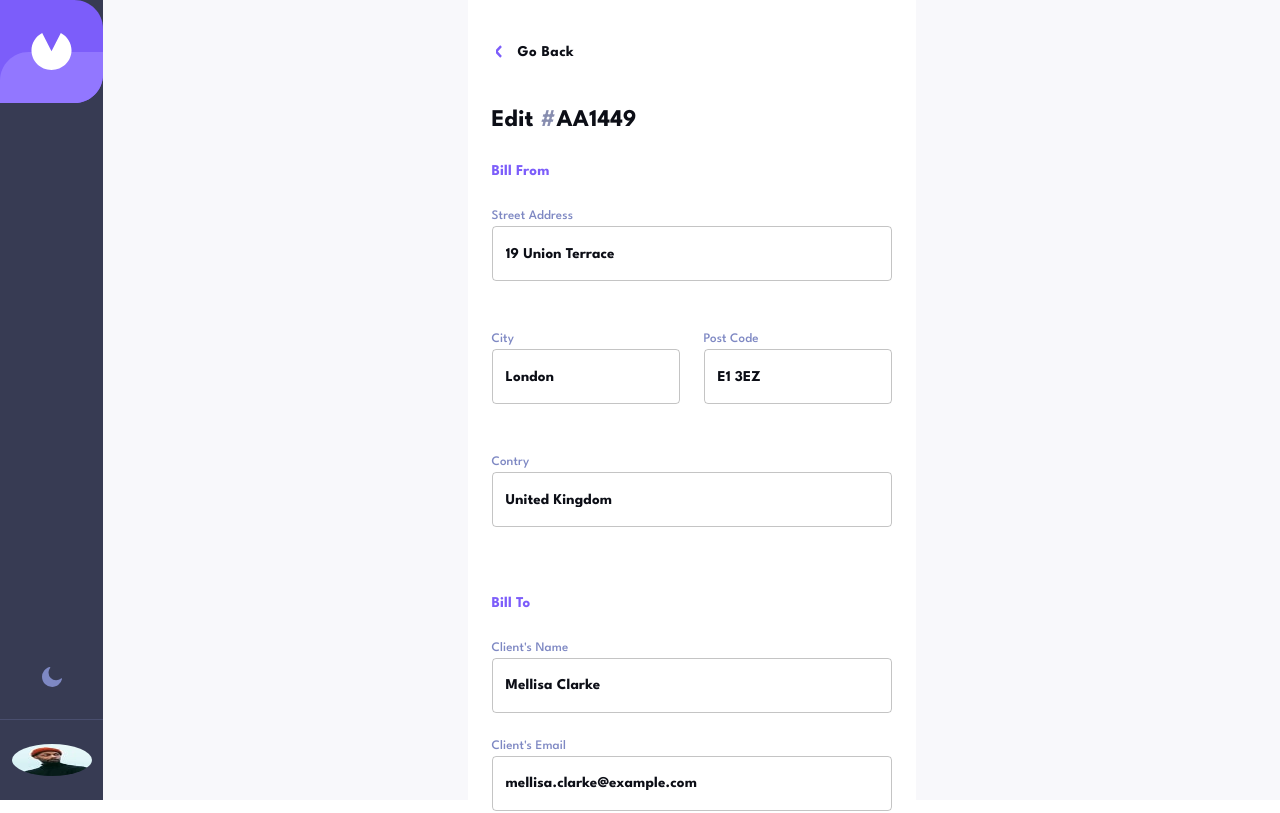
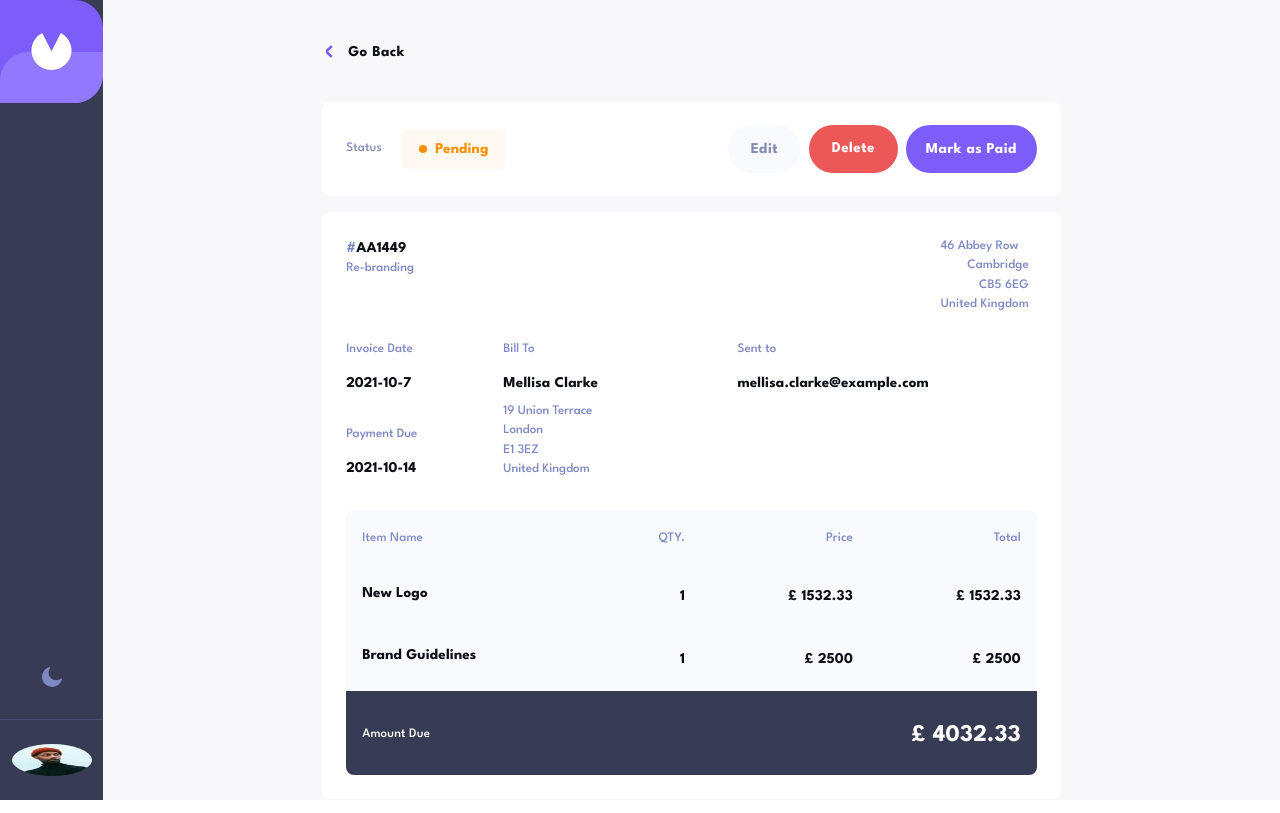
Before and after one commit to bilanoo/invoice, a React (Vite) app: page /edit-invoice/AA1449 in a window 1280 px wide. Shown: the top 813 px of the page. Built offline with nearby package versions, Linux system fonts and the light colour scheme.

Commit message:
drawer for edit invoice implemented, modified the back to home button page to do the right thing based on the drawer being open or not.

```diff
--- a/package.json
+++ b/package.json
@@ -14,7 +14,9 @@
     "@emotion/styled": "^11.11.0",
     "@mui/material": "^5.14.7",
     "@mui/styled-engine-sc": "^5.14.7",
+    "@mui/x-date-pickers": "^6.14.0",
     "@reduxjs/toolkit": "^1.9.5",
+    "dayjs": "^1.11.9",
     "react": "^18.2.0",
     "react-dom": "^18.2.0",
     "react-redux": "^8.1.2",
@@ -31,6 +33,6 @@
     "eslint-plugin-react-hooks": "^4.6.0",
     "eslint-plugin-react-refresh": "^0.4.3",
     "typescript": "^5.0.2",
-    "vite": "^4.4.5"
+    "vite": "^4.4.9"
   }
 }
--- a/src/pages/EditInvoice/Editinvoice.tsx
+++ b/src/pages/EditInvoice/Editinvoice.tsx
@@ -24,8 +24,9 @@ export const EditInvoice = () => {
 
   const allInvoicesData = useAppSelector((state) => state.invoice.value);
   const [invoice, setInvoice] = useState<Invoice>(
-    allInvoicesData.find((invoice) => invoice.id === id)!
+    allInvoicesData.find((invoice: Invoice) => invoice.id === id)!
   );
+  const [isDrawerOpen, setIsDrawerOpen] = useState(false);
 
   const lightOrDarkMode = useAppSelector(
     (state) => state.darkOrLightMode.value
@@ -47,20 +48,33 @@ export const EditInvoice = () => {
     dispatch({ type: "invoice/delete", payload: id });
     navigate("/");
   };
+
+  const handleEditInvoiceClick = () => {
+    setIsDrawerOpen(true);
+  };
+
+  const closeDrawer = () => {
+    setIsDrawerOpen(false);
+  };
   return (
     <ThemeProvider theme={theme}>
       <Container>
         <Header />
         <ContentContainer>
-          {/* <BackToHomePage /> */}
-          {/* <Navbar
+          <BackToHomePage isDrawerOpen={false} />
+          <Navbar
+            handleEditInvoiceClick={handleEditInvoiceClick}
             status={invoice!.status}
             markInvoiceAsPaid={markInvoiceAsPaid}
             deleteInvoice={deleteInvoice}
-          /> */}
+          />
 
-          <EditOrAddNewForm invoiceData={invoice} />
-          {/* <InvoiceContent invoice={invoice} /> */}
+          <EditOrAddNewForm
+            invoiceData={invoice}
+            isDrawerOpen={isDrawerOpen}
+            closeDrawer={closeDrawer}
+          />
+          <InvoiceContent invoice={invoice} />
         </ContentContainer>
 
         <ModifyInvoiceActionContainer>
@@ -68,6 +82,7 @@ export const EditInvoice = () => {
             status={invoice.status}
             markInvoiceAsPaid={markInvoiceAsPaid}
             deleteInvoice={deleteInvoice}
+            handleEditInvoiceClick={handleEditInvoiceClick}
           />
         </ModifyInvoiceActionContainer>
       </Container>
--- a/src/pages/EditInvoice/features/BackToHomePage/BackToHomePage.tsx
+++ b/src/pages/EditInvoice/features/BackToHomePage/BackToHomePage.tsx
@@ -5,16 +5,33 @@ import {
 } from "./BackToHomePageStyles";
 import BackArrow from "../../../../assets/back-arrow-icon.svg";
 
-export const BackToHomePage = () => {
+interface BackToHomePageProps {
+  isDrawerOpen: boolean;
+  handleBackButtonClick?: () => void;
+}
+
+export const BackToHomePage = ({
+  isDrawerOpen,
+  handleBackButtonClick,
+}: BackToHomePageProps) => {
   return (
     <PreviousPageContainer>
-      <Link to={"/"} style={{ textDecoration: "none" }}>
+      {!isDrawerOpen ? (
+        <Link to={"/"} style={{ textDecoration: "none" }}>
+          <PreviousPageButton
+            startIcon={<img src={BackArrow} alt="previous page button" />}
+          >
+            Go Back
+          </PreviousPageButton>
+        </Link>
+      ) : (
         <PreviousPageButton
+          onClick={handleBackButtonClick}
           startIcon={<img src={BackArrow} alt="previous page button" />}
         >
           Go Back
         </PreviousPageButton>
-      </Link>
+      )}
     </PreviousPageContainer>
   );
 };
--- a/src/pages/EditInvoice/features/EditOrAddNewForm/EditOrAddNewForm.tsx
+++ b/src/pages/EditInvoice/features/EditOrAddNewForm/EditOrAddNewForm.tsx
@@ -2,24 +2,45 @@ import { useState } from "react";
 import { Invoice } from "../../../../data";
 import {
   CityAndPostCodeContainer,
-  Container,
+  DrawerContainer,
   Heading,
   Subheading,
 } from "./EditOrAddNewFormstyles";
 import { BackToHomePage } from "../BackToHomePage/BackToHomePage";
 import { GenericInputFieldWithHeading } from "./GenericInputFieldWithHeading/GenericInputFieldWithHeading";
+import { InvoiceDate } from "../InvoiceDate/InvoiceDate";
+import dayjs, { Dayjs } from "dayjs";
 
 interface EditOrAddNewFormProps {
   invoiceData: Invoice;
+  isDrawerOpen: boolean;
+  closeDrawer: () => void;
 }
 
-export const EditOrAddNewForm = ({ invoiceData }: EditOrAddNewFormProps) => {
+export const EditOrAddNewForm = ({
+  invoiceData,
+  isDrawerOpen,
+  closeDrawer,
+}: EditOrAddNewFormProps) => {
   const [invoiceForm, setInvoiceForm] = useState<Invoice>(invoiceData);
 
+  const date = dayjs(invoiceForm.paymentDue, "YYYY-MM-DD");
+
   console.log(invoiceForm);
+  console.log(date);
+
+  const handleChangeDate = (value: Dayjs | null) => {
+    setInvoiceForm((prevState) => ({
+      ...prevState,
+      paymentDue: value!.format("YYYY-MM-DD"),
+    }));
+  };
   return (
-    <Container>
-      <BackToHomePage />
+    <DrawerContainer open={isDrawerOpen}>
+      <BackToHomePage
+        isDrawerOpen={isDrawerOpen}
+        handleBackButtonClick={closeDrawer}
+      />
       <Heading>
         Edit <span style={{ color: "#888EB0" }}>#</span>
         {invoiceForm.id}
@@ -127,6 +148,8 @@ export const EditOrAddNewForm = ({ invoiceData }: EditOrAddNewFormProps) => {
         addressType="senderAddress"
         margin="0 24px 24px 24px"
       />
-    </Container>
+
+      <InvoiceDate invoiceDate={date} handleChange={handleChangeDate} />
+    </DrawerContainer>
   );
 };
--- a/src/pages/EditInvoice/features/EditOrAddNewForm/EditOrAddNewFormstyles.tsx
+++ b/src/pages/EditInvoice/features/EditOrAddNewForm/EditOrAddNewFormstyles.tsx
@@ -1,8 +1,8 @@
-import { Typography } from "@mui/material";
+import { Drawer, Typography } from "@mui/material";
 import { Box, styled } from "@mui/system";
 
-export const Container = styled(Box)(({ theme }) => ({
-  "&": {
+export const DrawerContainer = styled(Drawer)(({ theme }) => ({
+  "& .MuiPaper-root": {
     boxSizing: "border-box",
     display: "flex",
     flexDirection: "column",
--- /dev/null
+++ b/src/pages/EditInvoice/features/InvoiceDate/InvoiceDate.tsx
@@ -0,0 +1,20 @@
+import { DatePicker } from "@mui/x-date-pickers";
+import { Container, DescriptionText } from "./InvoiceDateStyles";
+import { Dayjs } from "dayjs";
+
+interface InvoiceDateProps {
+  invoiceDate: Dayjs;
+  handleChange: (value: Dayjs | null) => void;
+}
+
+export const InvoiceDate = ({
+  invoiceDate,
+  handleChange,
+}: InvoiceDateProps) => {
+  return (
+    <Container>
+      <DescriptionText>Invoice Date</DescriptionText>
+      <DatePicker value={invoiceDate} onChange={handleChange} disabled />
+    </Container>
+  );
+};
--- /dev/null
+++ b/src/pages/EditInvoice/features/InvoiceDate/InvoiceDateStyles.tsx
@@ -0,0 +1,20 @@
+import { Box, Typography, styled } from "@mui/material";
+
+export const Container = styled(Box)(() => ({
+  "&": {
+    display: "flex",
+    flexDirection: "column",
+    gap: "9px",
+    margin: "0 24px 0 24px",
+    textAlign: "start",
+  },
+}));
+
+export const DescriptionText = styled(Typography)(({ theme }) => ({
+  "&": {
+    fontSize: "0.813rem",
+    fontWeight: 500,
+    fontFamily: "inherit",
+    color: theme.customPalette.genericInputFieldTextColor,
+  },
+}));
--- a/src/pages/EditInvoice/features/InvoiceModificationActions/InvoiceActionsForModification.tsx
+++ b/src/pages/EditInvoice/features/InvoiceModificationActions/InvoiceActionsForModification.tsx
@@ -9,6 +9,7 @@ import {
 interface InvoiceActionsForModificationProps {
   markInvoiceAsPaid: () => void;
   deleteInvoice: () => void;
+  handleEditInvoiceClick: () => void;
   status: string;
 }
 
@@ -16,6 +17,7 @@ export const InvoiceActionsForModification = ({
   markInvoiceAsPaid,
   status,
   deleteInvoice,
+  handleEditInvoiceClick,
 }: InvoiceActionsForModificationProps) => {
   const [openDeleteConfirmationDialog, setOpenDeleteConfirmationDialog] =
     useState(false);
@@ -30,7 +32,9 @@ export const InvoiceActionsForModification = ({
 
   return (
     <>
-      <EditInvoiceButton>Edit</EditInvoiceButton>
+      <EditInvoiceButton onClick={handleEditInvoiceClick}>
+        Edit
+      </EditInvoiceButton>
       <DeleteInvoiceButton
         sx={{ marginTop: "21px", marginBottom: "22px" }}
         onClick={openDeleteDialog}
--- a/src/pages/EditInvoice/features/Navbar/Navbar.tsx
+++ b/src/pages/EditInvoice/features/Navbar/Navbar.tsx
@@ -11,12 +11,14 @@ interface NavbarProps {
   status: string;
   markInvoiceAsPaid: () => void;
   deleteInvoice: () => void;
+  handleEditInvoiceClick: () => void;
 }
 
 export const Navbar = ({
   status,
   markInvoiceAsPaid,
   deleteInvoice,
+  handleEditInvoiceClick,
 }: NavbarProps) => {
   return (
     <Container>
@@ -27,6 +29,7 @@ export const Navbar = ({
 
       <ModifyInvoiceContainer>
         <InvoiceActionsForModification
+          handleEditInvoiceClick={handleEditInvoiceClick}
           status={status}
           markInvoiceAsPaid={markInvoiceAsPaid}
           deleteInvoice={deleteInvoice}
--- a/src/pages/Homepage/HomepageStyles.tsx
+++ b/src/pages/Homepage/HomepageStyles.tsx
@@ -6,7 +6,7 @@ export const Container = styled(Box)(({ theme }) => ({
     display: "flex",
     flexDirection: "column",
     width: "100%",
-    height: "100%",
+    height: "auto",
   },
   "@media only screen and (min-width: 483px) ": {
     "&": {
```
Also changed, not shown: src/main.tsx (+6 -4 lines), 1 other file (tests, documents, lock files or other folders).
